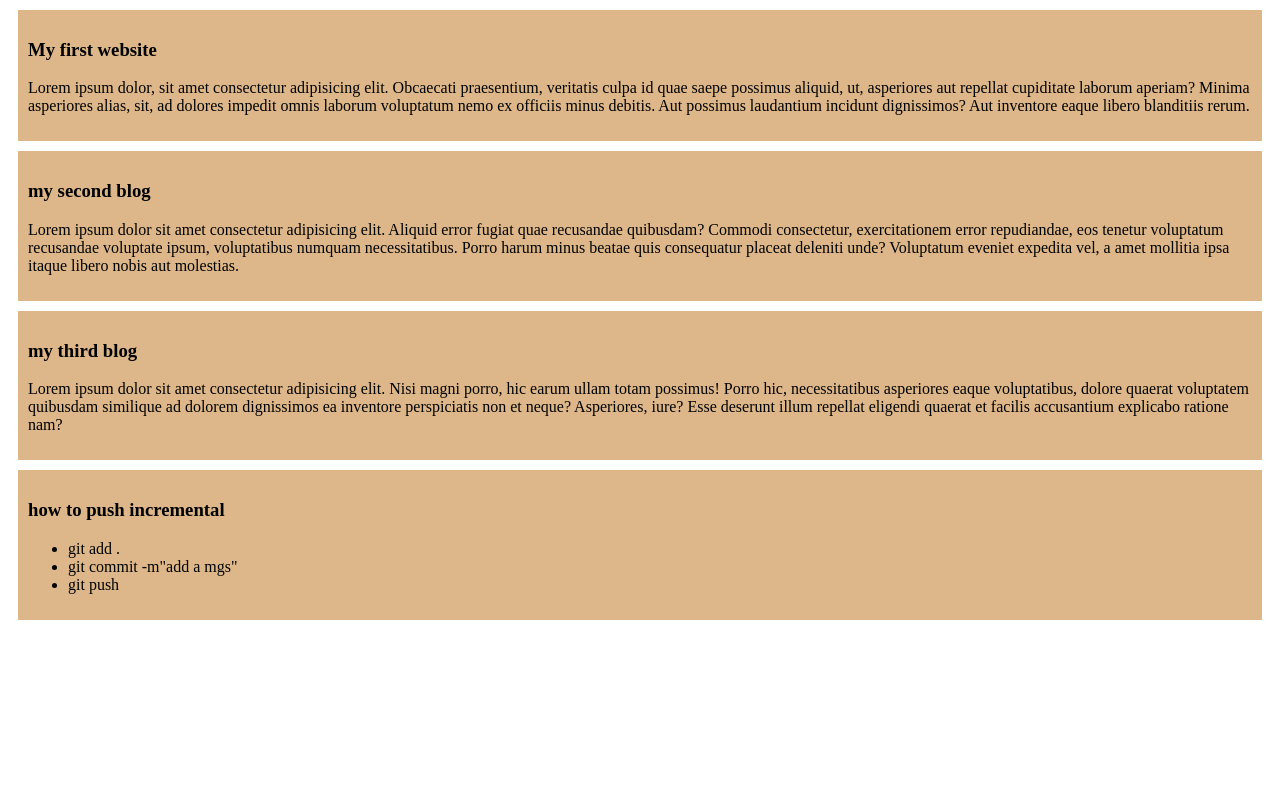
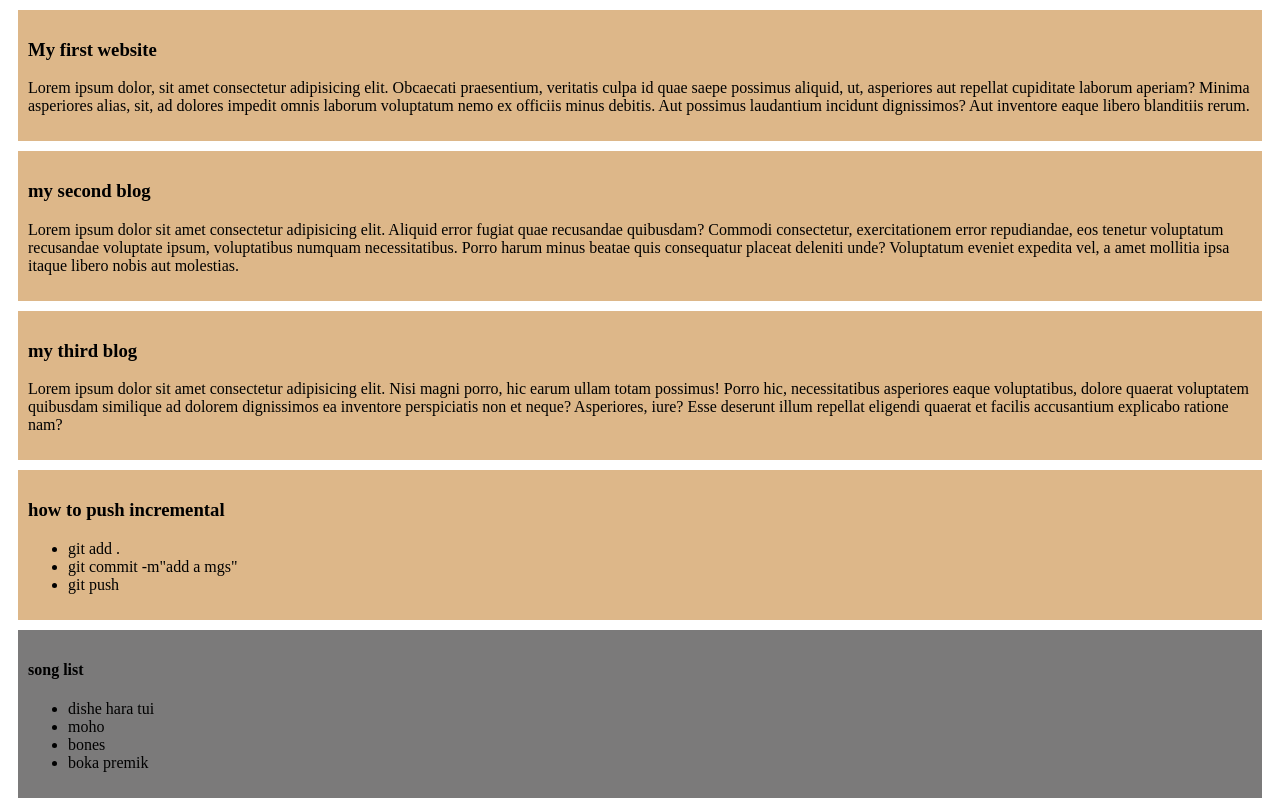
Before and after one commit to sarna375/my-first-github-repo, a plain HTML site: page index.html in a window 1280 px wide. Drawn offline with Linux system fonts and the light colour scheme.

Commit message:
added the song list

```diff
--- a/index.css
+++ b/index.css
@@ -3,3 +3,6 @@ div{
     padding: 10px;
     margin:10px;
 }
+.song{
+    background-color: rgb(123, 122, 122);
+}
--- a/index.html
+++ b/index.html
@@ -32,5 +32,17 @@
             <li>git push </li>
         </ul>
     </div>
+    <div class="song">
+        <h4>song list</h4>
+        <ul>
+            <li>
+                dishe hara tui
+
+        </li>
+        <li>moho</li>
+        <li>bones</li>
+        <li>boka premik</li>
+    </ul>
+    </div>
 </body>
 </html>
```
